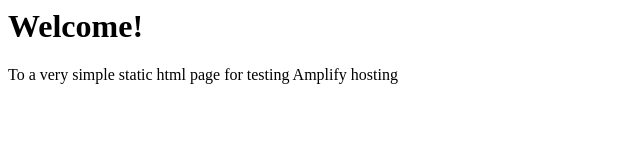
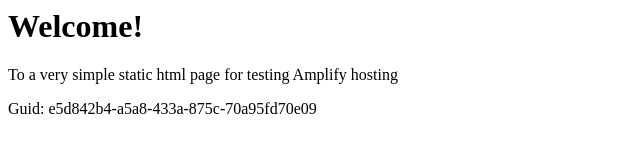
Before and after one commit to aws-aemilia-sin/Github-PR-Commit-Integration-Test-DoNotTouch-Gith-OKSLNVO2-v1-prod-ap-southeast-1, a website: page src/index.html in a window 1280 px wide. Shown: the whole page, without its empty margins (0-640 px from the left). Drawn offline with Linux system fonts and the light colour scheme.

Commit message:
commit from integ tests

```diff
--- a/src/index.html
+++ b/src/index.html
@@ -1,3 +1,5 @@
+
+
 <html lang="en">
 
 <head>
@@ -10,6 +12,6 @@
 <body>
     <h1>Welcome!</h1>
     <p>To a very simple static html page for testing Amplify hosting</p>
-</body>
+    <p>Guid: e5d842b4-a5a8-433a-875c-70a95fd70e09</p></body>
 
 </html>
```
